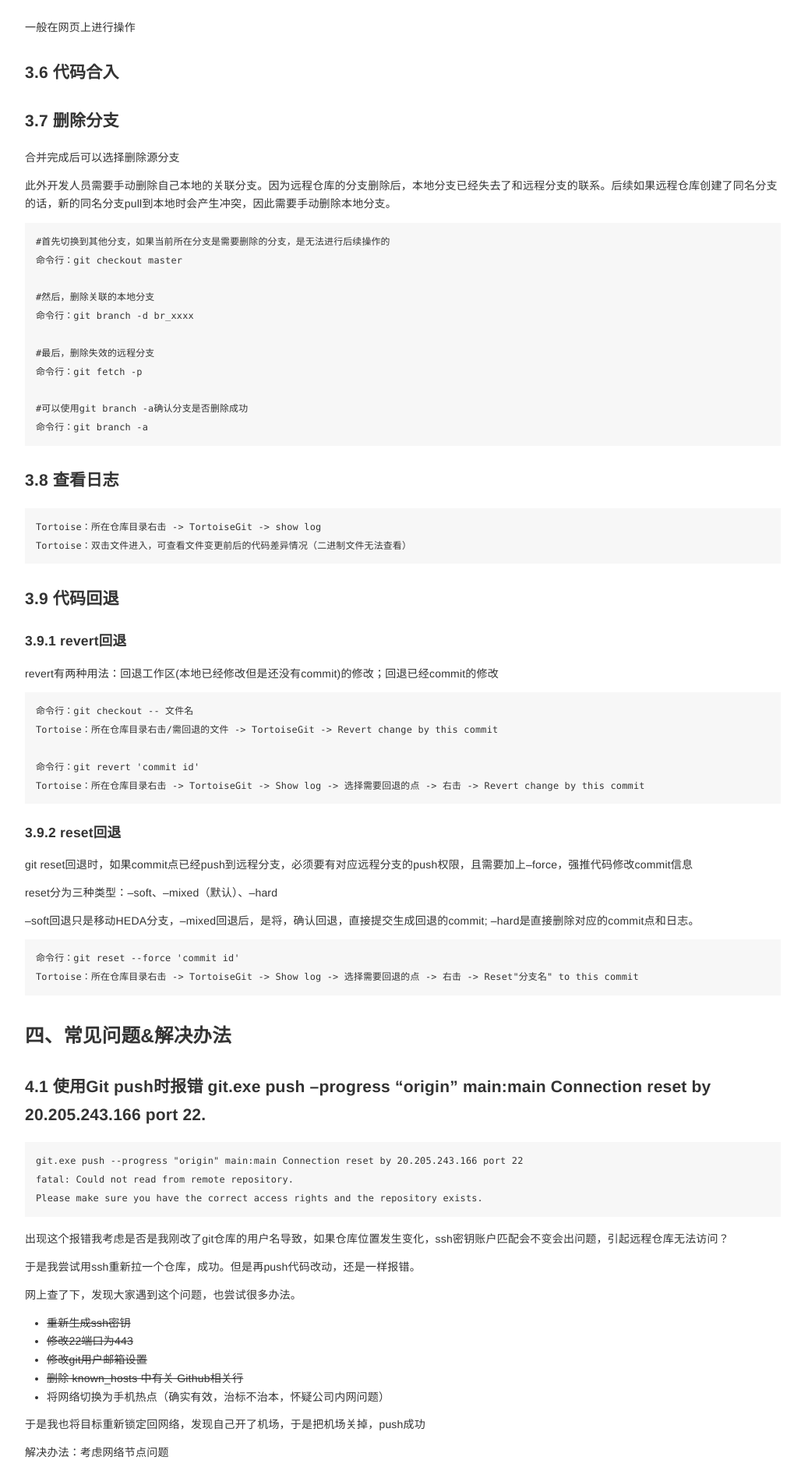
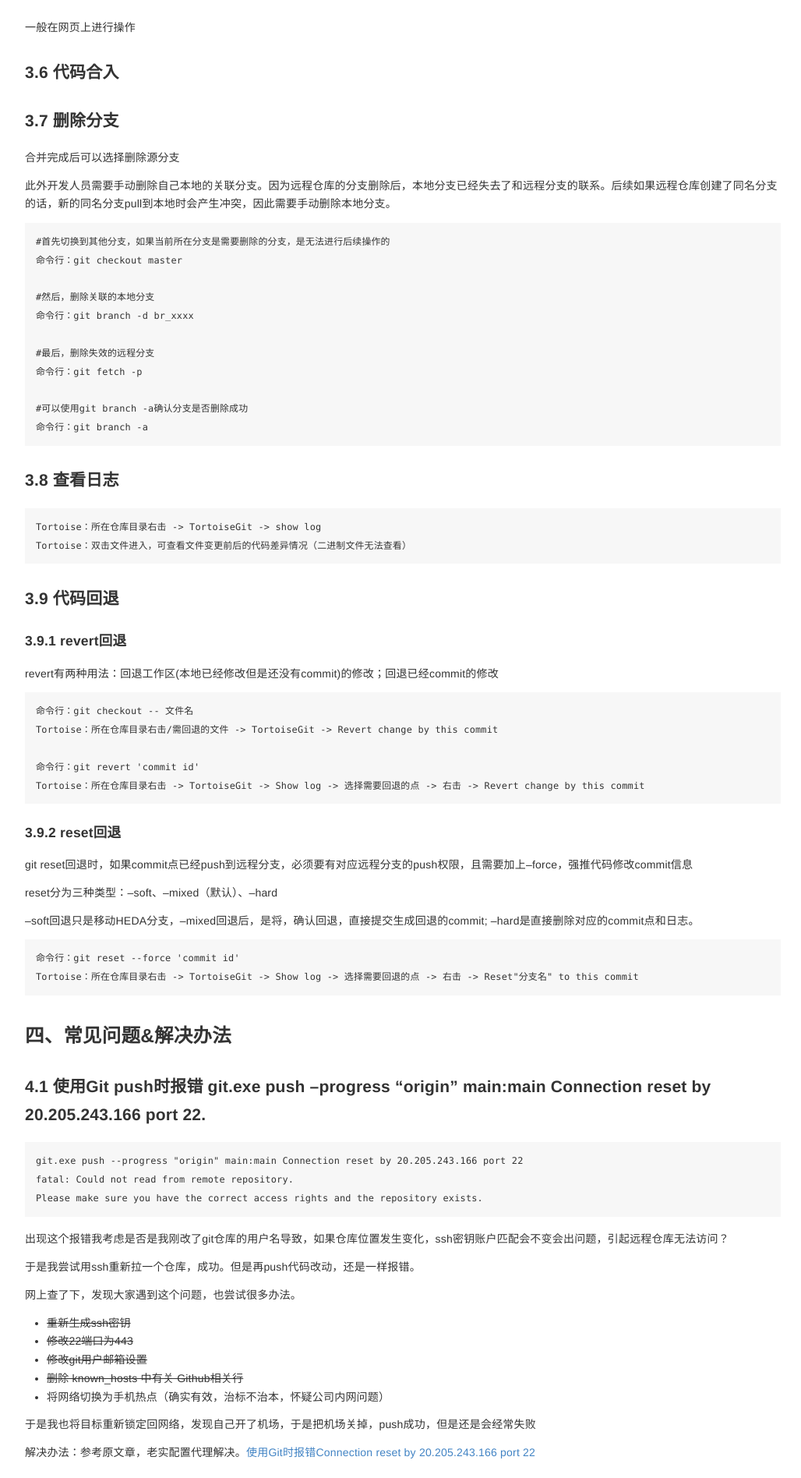
Before and after one commit to YooyoJin/yooyojin.github.io, a Jekyll site: the page built from _posts/2024-11-07-git.md, in a window 1280 px wide. Shown: the part 2819-4715 px from the top of the page at 78% size, without its empty margins (123-1151 px from the left). Built offline with Jekyll 4.4.1, drawn with Linux system fonts in a browser that asks for light colours.

Commit message:
<fix> 修改文章错误

```diff
--- a/_posts/2024-11-07-git.md
+++ b/_posts/2024-11-07-git.md
@@ -202,6 +202,6 @@ Please make sure you have the correct access rights and the repository exists.
 - ~~删除 known_hosts 中有关 Github相关行~~
 - 将网络切换为手机热点（确实有效，治标不治本，怀疑公司内网问题）
 
-于是我也将目标重新锁定回网络，发现自己开了机场，于是把机场关掉，push成功
+于是我也将目标重新锁定回网络，发现自己开了机场，于是把机场关掉，push成功，但是还是会经常失败
 
-解决办法：考虑网络节点问题
+解决办法：参考原文章，老实配置代理解决。[使用Git时报错Connection reset by 20.205.243.166 port 22](https://blog.csdn.net/Wrysmile0308/article/details/128801870)
```
